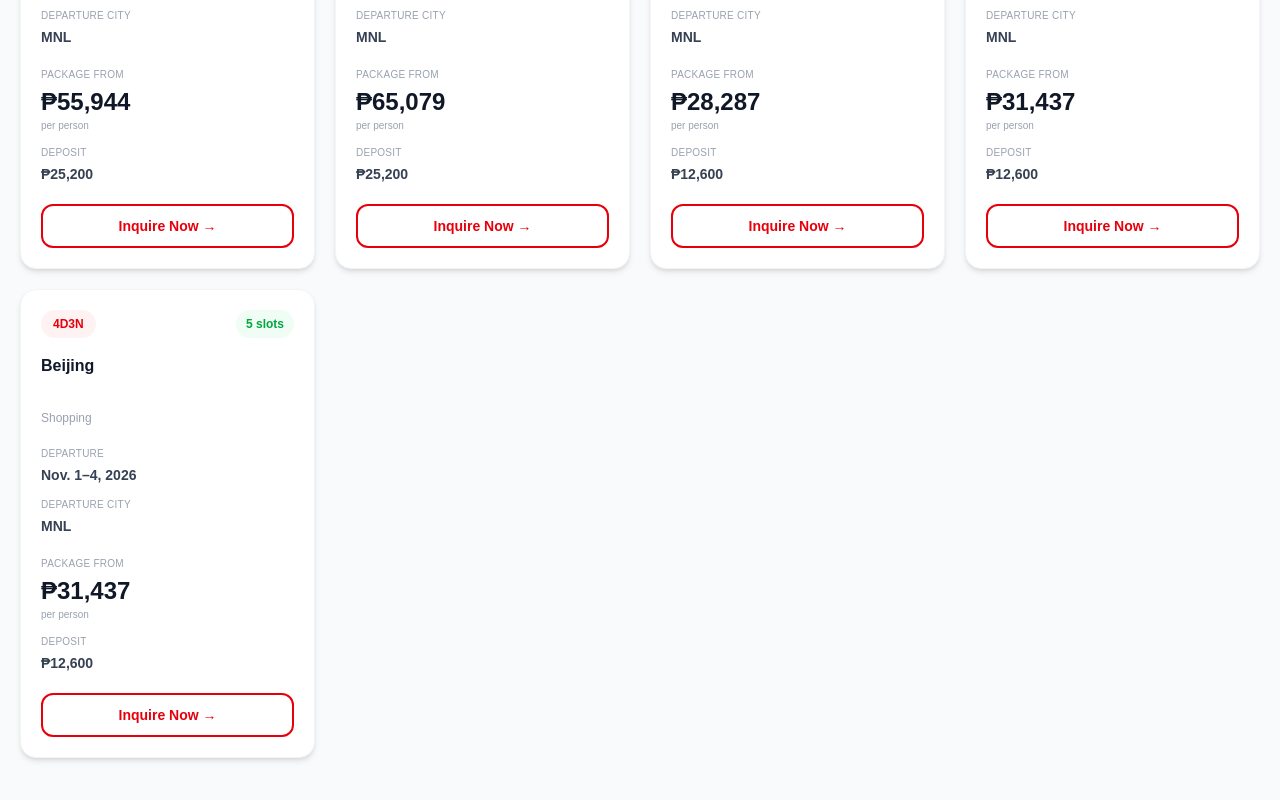
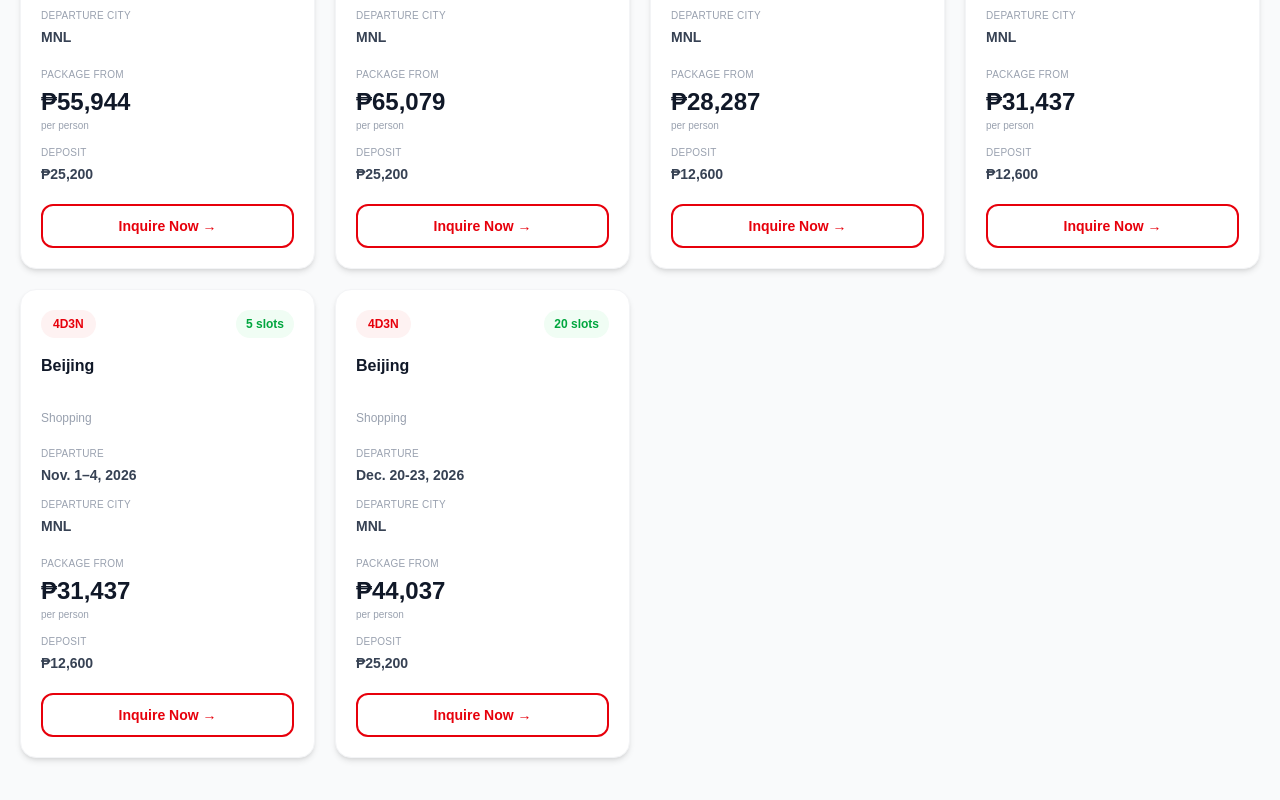
Before and after one commit to chingutravelandtours/chingu-website, a Next.js app: page /china-tours in a window 1280 px wide. Shown: the part 2474-3274 px from the top of the page. Built offline with nearby package versions, Linux system fonts and the light colour scheme.

Commit message:
Update page.tsx

```diff
--- a/app/china-tours/page.tsx
+++ b/app/china-tours/page.tsx
@@ -246,6 +246,17 @@ const packages: Package[] = [
   slots: 5,
   deposit: 200 * USD_TO_PHP,
 },
+
+  {
+  title: "Beijing",
+  subtitle: "Shopping",
+  duration: "4D3N",
+  dates: "Dec. 20-23, 2026",
+  city: "MNL",
+  price: 699 * USD_TO_PHP,
+  slots: 20,
+  deposit: 400 * USD_TO_PHP,
+},
 ];
 
 export default function ChinaToursPage() {
```
